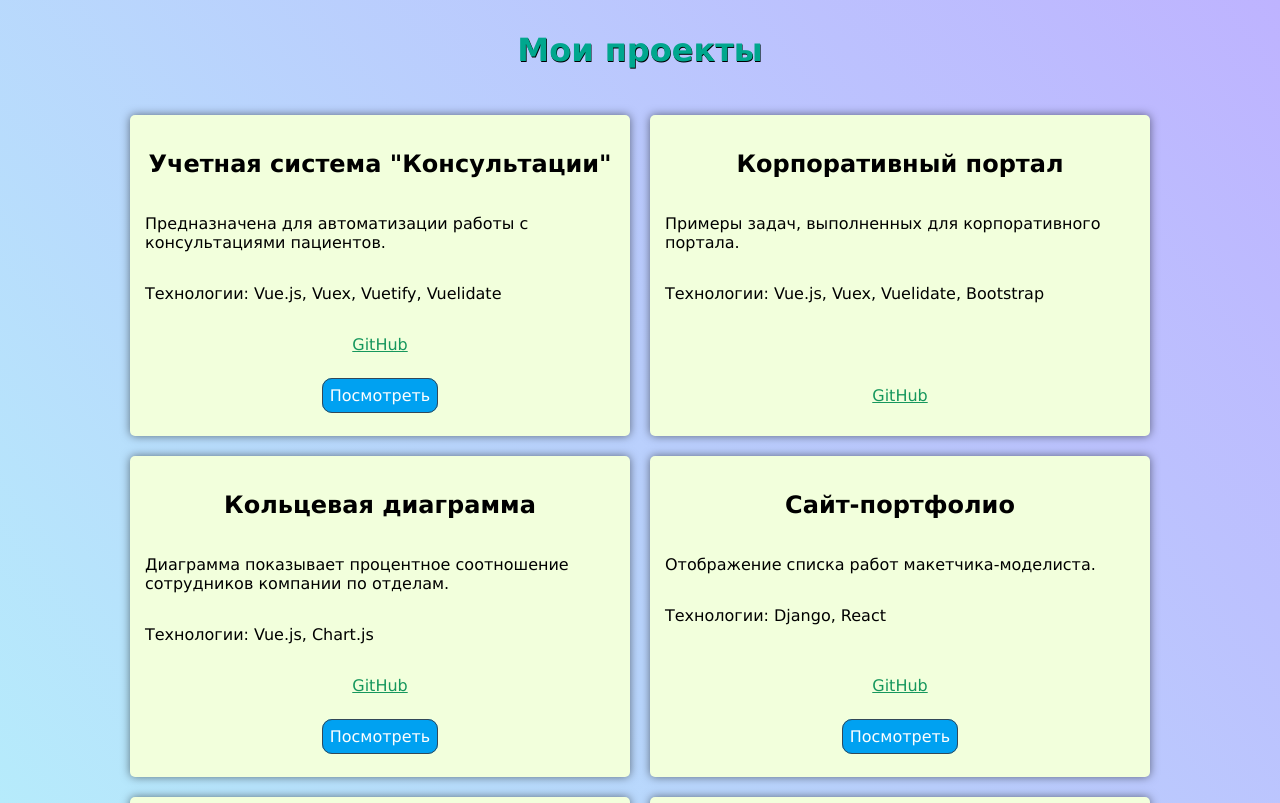
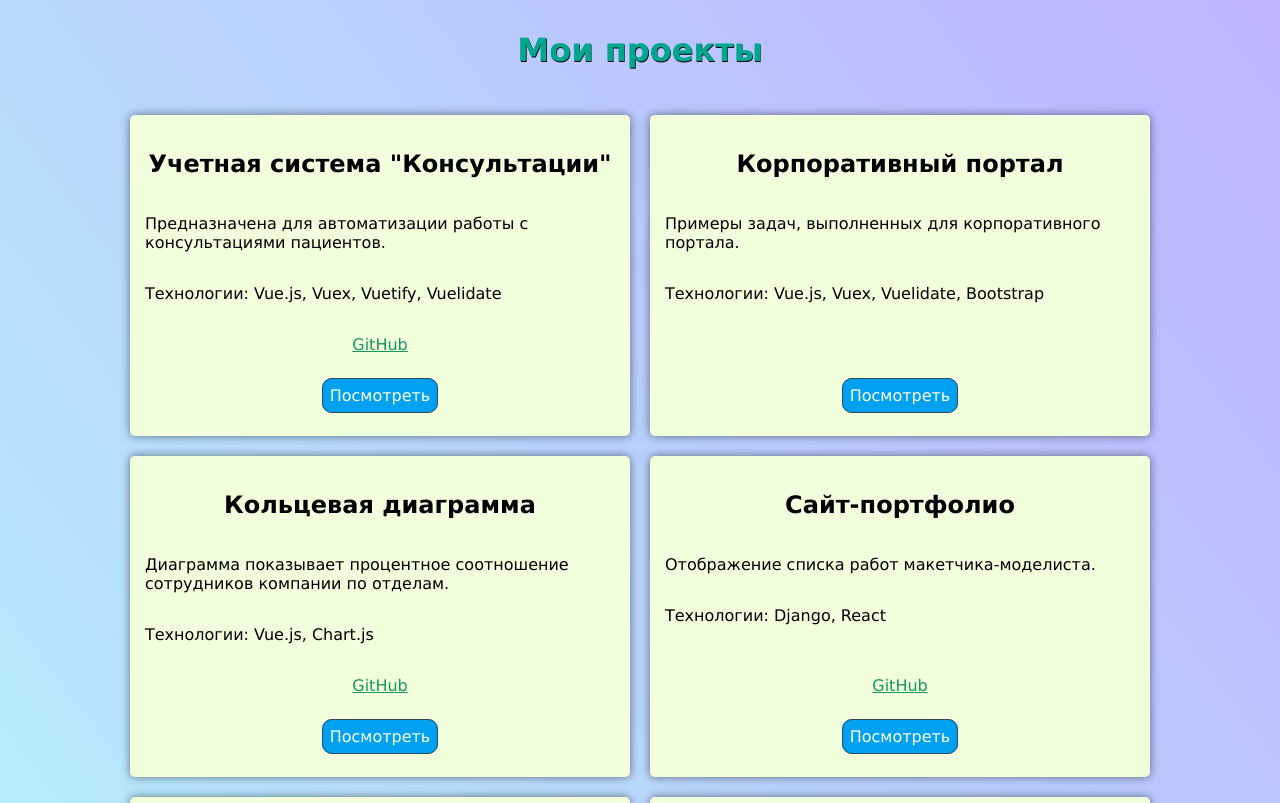
Before and after one commit to Anatov777/anatov-portfolio, a Vue app: page / in a window 1280 px wide. Shown: the top 803 px of the page. Built offline with nearby package versions, Linux system fonts and the light colour scheme.

Commit message:
change corporate portal project links

```diff
--- a/src/components/PortfolioItem.vue
+++ b/src/components/PortfolioItem.vue
@@ -4,7 +4,7 @@
     <p v-html="projectData.description"></p>
     <p>{{ projectData.technologies }}</p>
     <div class="links-wrapper">
-      <p>
+      <p v-if="projectData.github">
         <a class="github-link" :href="projectData.github" target="_blank"
           >GitHub</a
         >
--- a/src/components/PortfolioList.vue
+++ b/src/components/PortfolioList.vue
@@ -30,7 +30,7 @@ export default {
         title: "Корпоративный портал",
         description: "Примеры задач, выполненных для корпоративного портала.",
         technologies: "Технологии: Vue.js, Vuex, Vuelidate, Bootstrap",
-        github: "https://github.com/Anatov777/corporate-portal",
+        site: "https://github.com/Anatov777/corporate-portal",
       },
       {
         title: "Кольцевая диаграмма",
```
